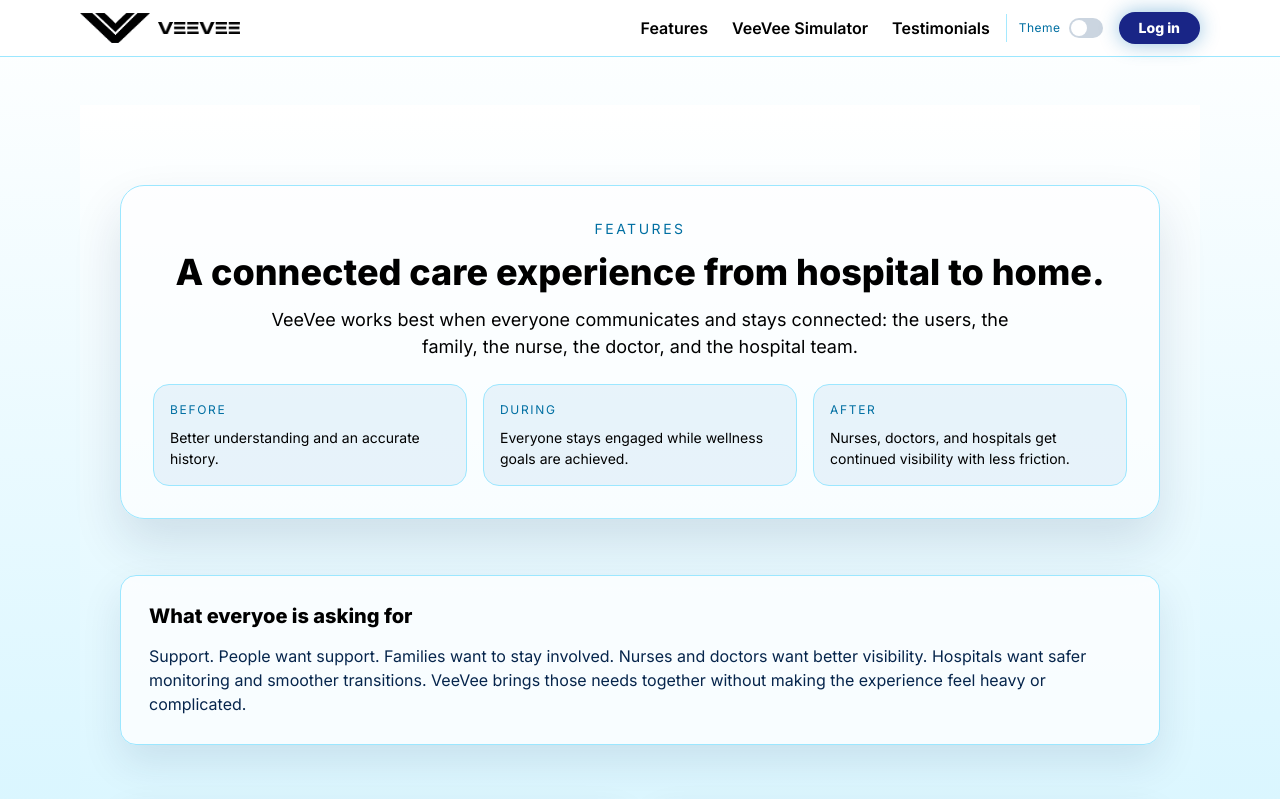
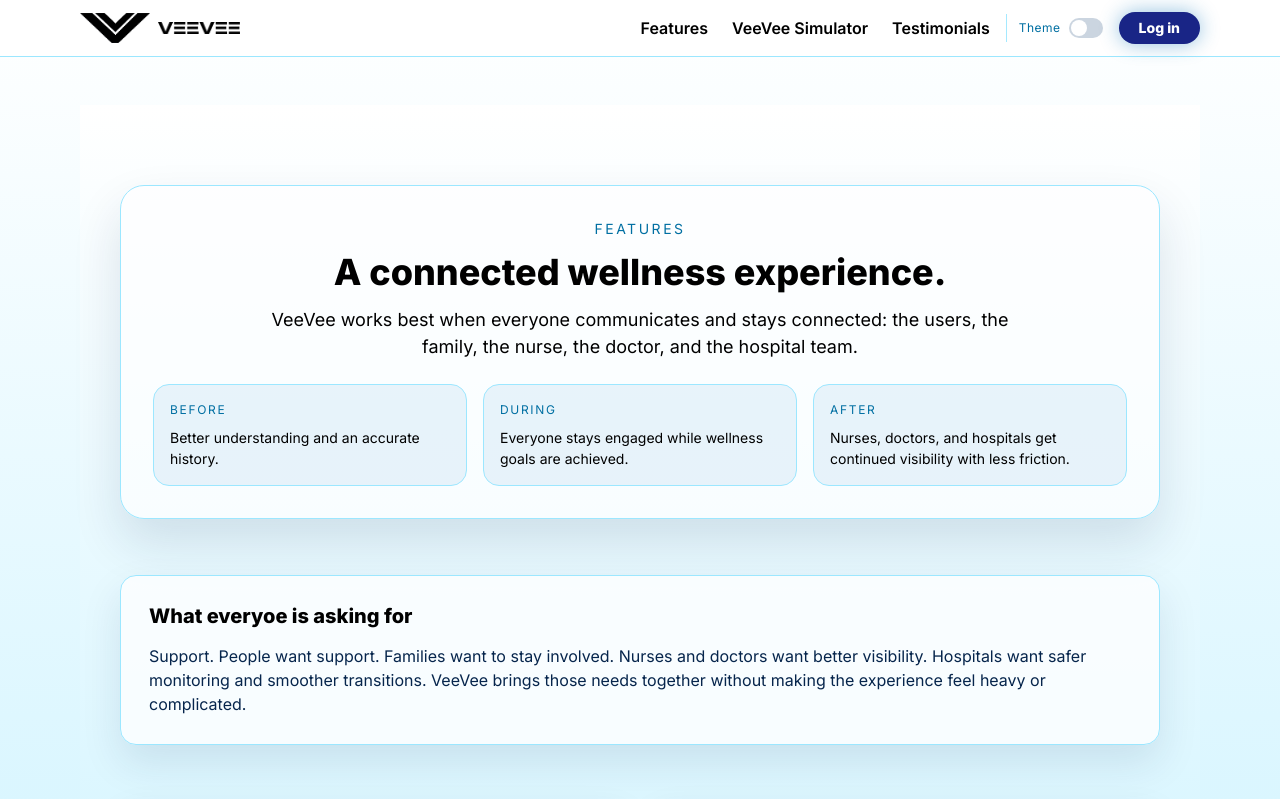
Before and after one commit to cdgonzal/myveevee, a React (Vite) app: page /features in a window 1280 px wide. Shown: the top 799 px of the page. Built offline with nearby package versions, Linux system fonts and the light colour scheme.

Commit message:
CodexAuto: features copy #6

```diff
--- a/src/pages/Features.tsx
+++ b/src/pages/Features.tsx
@@ -136,7 +136,7 @@
                   FEATURES
                 </Text>
                 <Heading as="h1" size={{ base: "lg", md: "xl" }} fontWeight="800">
-                  A connected care experience from hospital to home.
+                  A connected wellness experience.
                 </Heading>
                 <Text fontSize={{ base: "md", md: "lg" }} maxW="3xl" mx="auto" color="text.primary">
                   VeeVee works best when everyone communicates and stays connected: the users, the family, the nurse, the doctor, and the hospital team.
```
